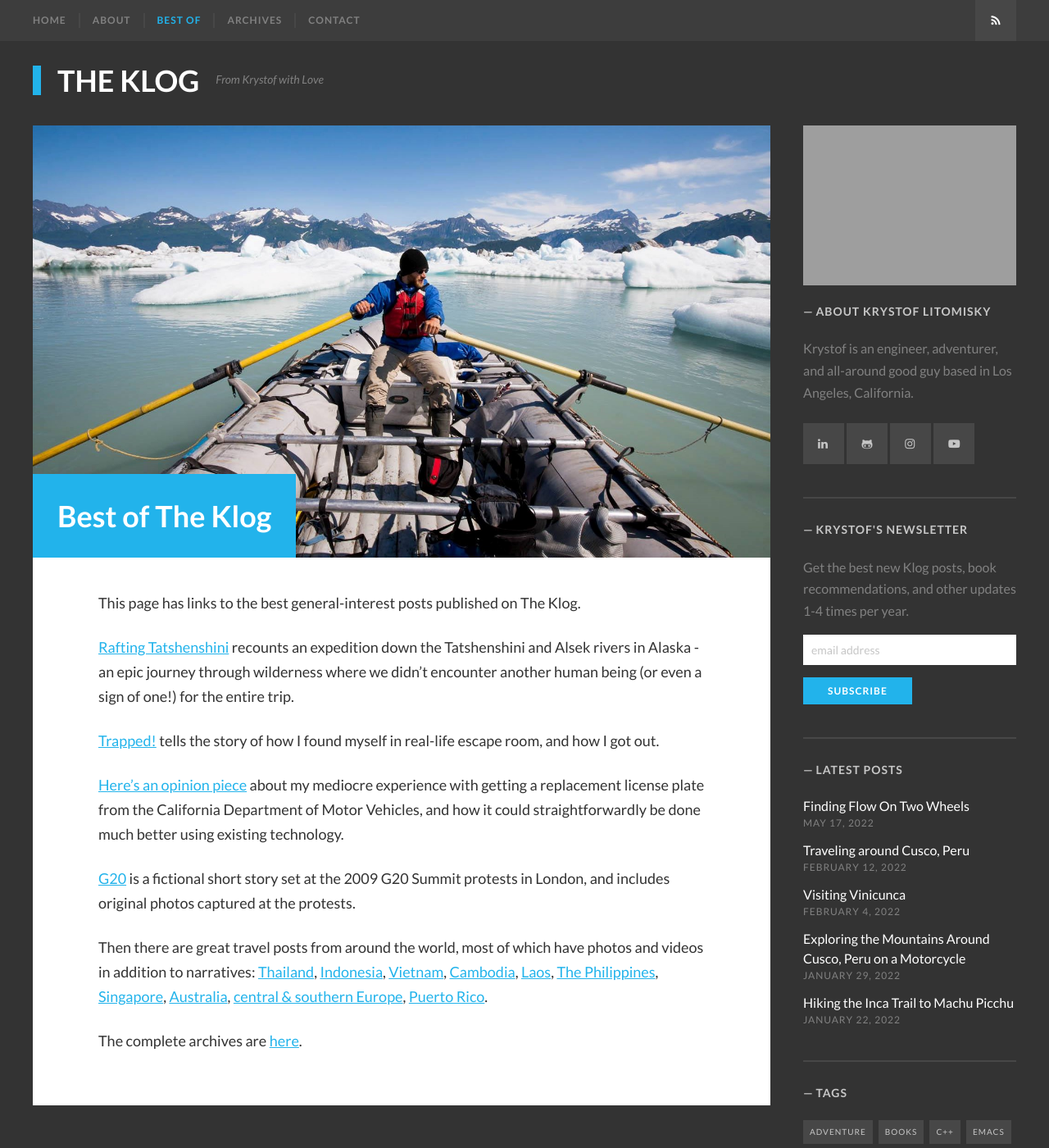
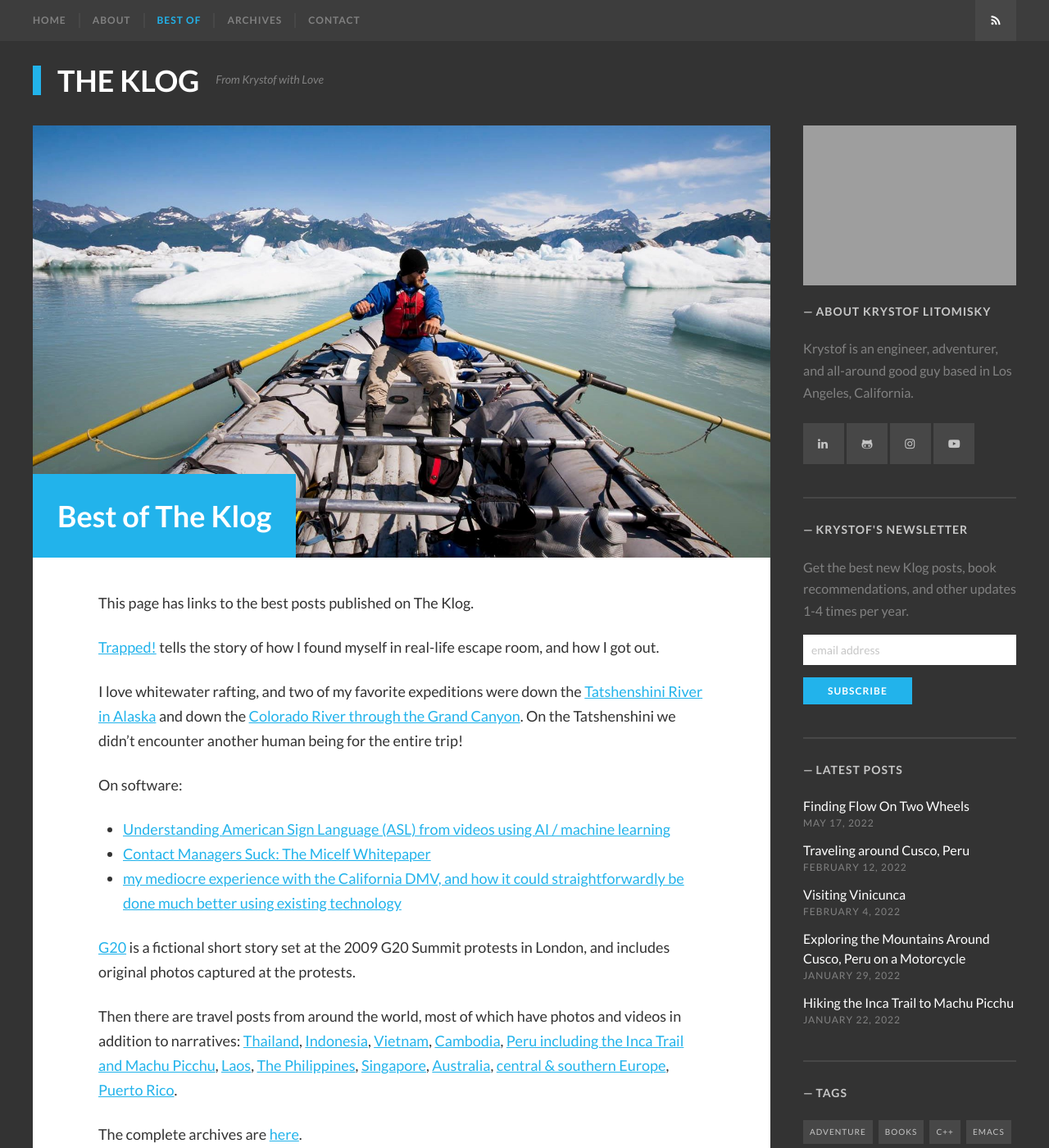
Before and after one commit to krystofl/krystofl.github.io, a Jekyll site: the page built from best_of.md, in a window 1280 px wide and 1400 px high. Shown: the whole window at 82% size. Built offline with Jekyll 4.4.1, drawn with Linux system fonts in a browser that asks for light colours; some web fonts are replaced.

Commit message:
Updated best of page

```diff
--- a/best_of.md
+++ b/best_of.md
@@ -5,21 +5,27 @@ description: Best of The Klog
 banner_image: about-page.jpg
 ---
 
-This page has links to the best general-interest posts published on The Klog.
-
-[Rafting Tatshenshini](/2013/08/20/tatshenshini/) recounts an expedition down the Tatshenshini and Alsek rivers in Alaska - an epic journey through wilderness where we didn't encounter another human being (or even a sign of one!) for the entire trip.
+This page has links to the best posts published on The Klog.
 
 [Trapped!](/2019/12/24/trapped/) tells the story of how I found myself in real-life escape room, and how I got out.
 
-[Here's an opinion piece](/2019/01/24/CA-DMV/) about my mediocre experience with getting a replacement license plate from the California Department of Motor Vehicles, and how it could straightforwardly be done much better using existing technology.
+I love whitewater rafting, and two of my favorite expeditions were down the [Tatshenshini River in Alaska](/2013/08/20/tatshenshini/)
+and down the [Colorado River through the Grand Canyon](/2021/11/17/grand-canyon-rafting/).
+On the Tatshenshini we didn't encounter another human being for the entire trip!
+
+On software:
+- [Understanding American Sign Language (ASL) from videos using AI / machine learning](/2021/02/21/ASL-understanding-in-video/)
+- [Contact Managers Suck: The Micelf Whitepaper](/2020/10/05/contact-managers-suck-micelf-whitepaper/)
+- [my mediocre experience with the California DMV, and how it could straightforwardly be done much better using existing technology](/2019/01/24/CA-DMV/)
 
 [G20](/2011/06/10/G20/) is a fictional short story set at the 2009 G20 Summit protests in London, and includes original photos captured at the protests.
 
-Then there are great travel posts from around the world, most of which have photos and videos in addition to narratives:
+Then there are travel posts from around the world, most of which have photos and videos in addition to narratives:
 [Thailand](/2020/02/20/thailand/),
 [Indonesia](/2019/10/11/indonesia/),
 [Vietnam](/2020/01/18/vietnam/),
 [Cambodia](/2019/12/18/cambodia/),
+[Peru including the Inca Trail and Machu Picchu](/2022/02/12/peru/),
 [Laos](/2020/01/02/laos/),
 [The Philippines](/2019/12/10/philippines/),
 [Singapore](/2019/11/13/singapore/),
```
